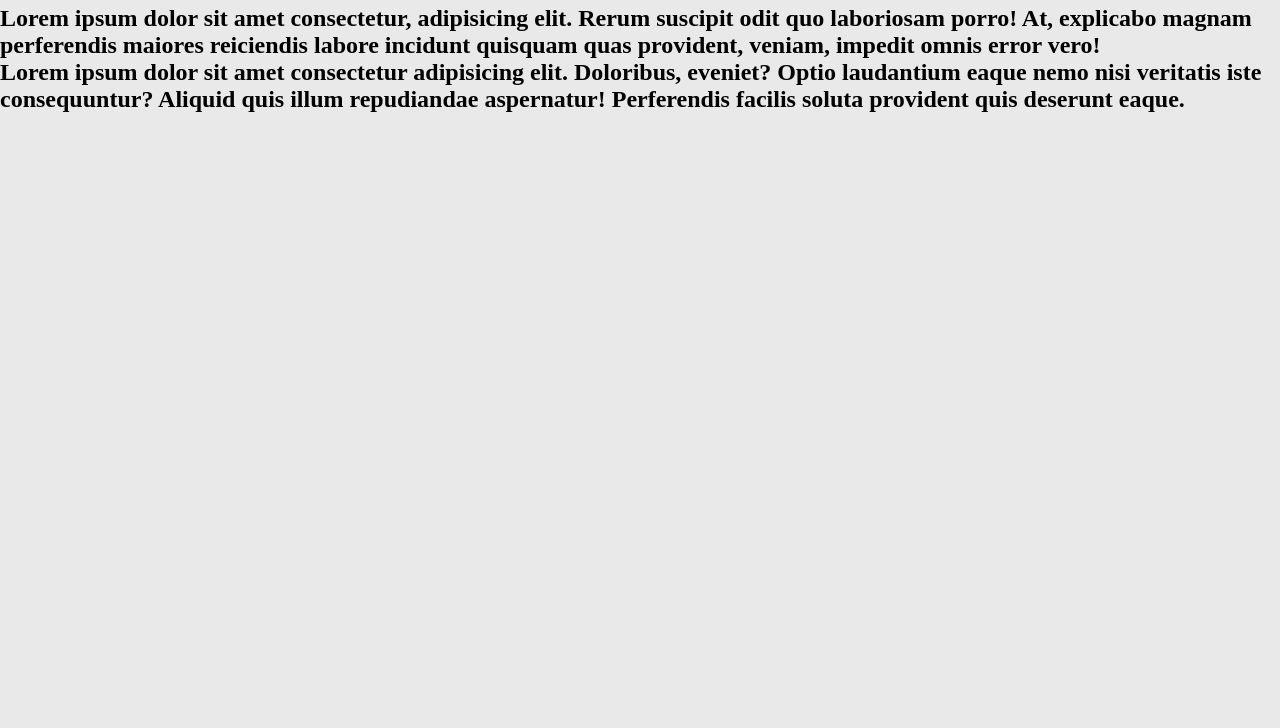
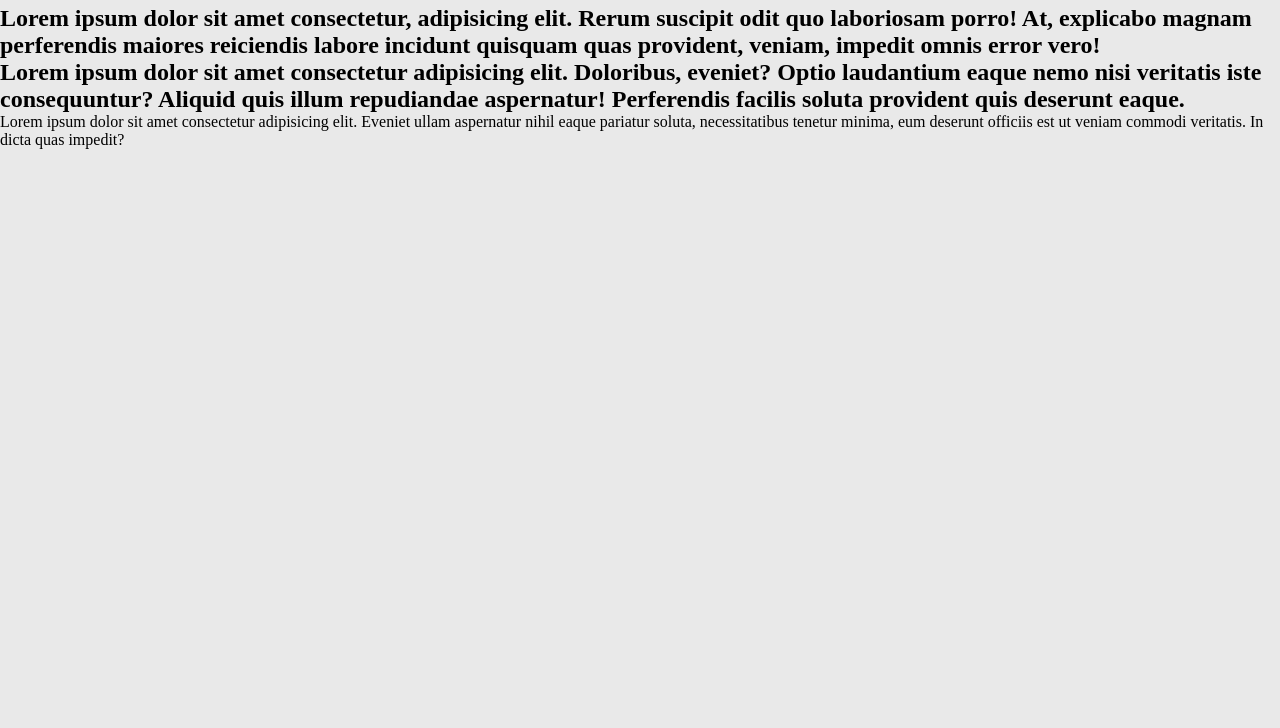
Before and after one commit to leocasseb/curso_js, a plain HTML site: page index.html in a window 1280 px wide. Shown: the part 72-800 px from the top of the page. Drawn offline with Linux system fonts and the light colour scheme.

Commit message:
parágrafo adicionado

```diff
--- a/index.html
+++ b/index.html
@@ -11,6 +11,7 @@
     <div class="div_um">
         <h2>Lorem ipsum dolor sit amet consectetur, adipisicing elit. Rerum suscipit odit quo laboriosam porro! At, explicabo magnam perferendis maiores reiciendis labore incidunt quisquam quas provident, veniam, impedit omnis error vero!</h2>
         <h2>Lorem ipsum dolor sit amet consectetur adipisicing elit. Doloribus, eveniet? Optio laudantium eaque nemo nisi veritatis iste consequuntur? Aliquid quis illum repudiandae aspernatur! Perferendis facilis soluta provident quis deserunt eaque.</h2>
+        <p>Lorem ipsum dolor sit amet consectetur adipisicing elit. Eveniet ullam aspernatur nihil eaque pariatur soluta, necessitatibus tenetur minima, eum deserunt officiis est ut veniam commodi veritatis. In dicta quas impedit?</p>
     </div>
 </body>
 </html>
```
